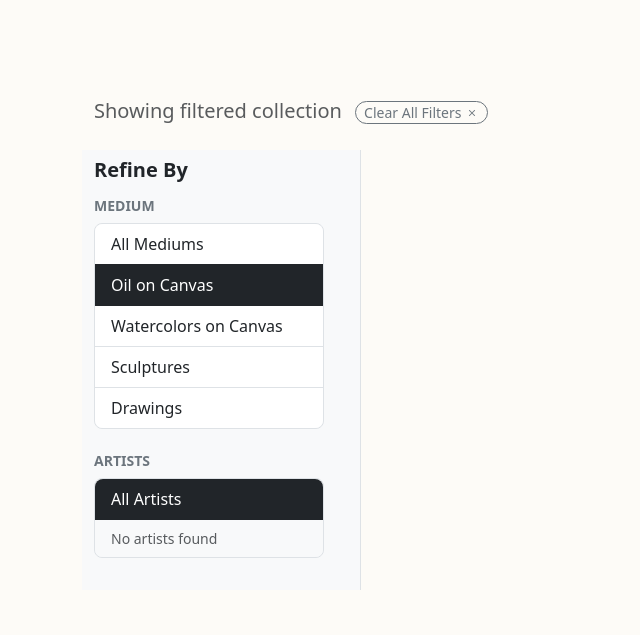
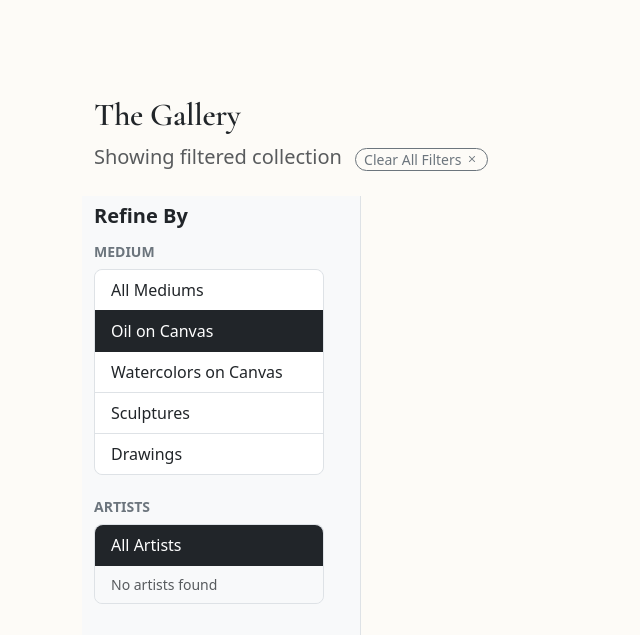
Before and after one commit to Analisa1984/brushed-up-things, a Django app: page /gallery/?medium=oil in a window 1280 px wide. Shown: the part 220-855 px from the top of the page, without its empty margins (0-640 px from the left). Run offline with Django 5.2, Linux system fonts and the light colour scheme; data that the repository does not hold is empty; parts of the project's set-up code (start-up, migrations or seed data) failed here and were passed over.

Commit message:
Add %20 in url spaces in medium choiuces urls. Add role in div instead of aria labeled by only. Add a h1 tag element.

```diff
--- a/artwork/templates/artwork/gallery.html
+++ b/artwork/templates/artwork/gallery.html
@@ -3,6 +3,12 @@
 {% block content %}
 
 <div class="container mt-5">
+
+    <div class="row mb-2">
+        <div class="col-12">
+            <h1 class="fw-bold text-dark mb-0 fs-2">The Gallery</h1>
+        </div>
+    </div>
 
    <div class="d-flex justify-content-between align-items-center mb-4 flex-wrap gap-3">
         <div>
@@ -25,7 +31,7 @@
 
     <div class="row">
 
-        <div class="col-lg-3 offcanvas-lg offcanvas-start border-end bg-body-tertiary" tabindex="-1" id="filterSidebar" aria-labelledby="filterSidebarLabel">
+        <div class="col-lg-3 offcanvas-lg offcanvas-start border-end bg-body-tertiary" role="complementary" tabindex="-1" id="filterSidebar" aria-labelledby="filterSidebarLabel">
 
             <div class="offcanvas-header border-bottom d-lg-none">
                 <h5 class="offcanvas-title fw-bold" id="filterSidebarLabel">Filter Collection</h5>
@@ -42,7 +48,7 @@
                             <a href="{% url 'gallery' %}" class="list-group-item list-group-item-action {% if not current_medium %}active bg-dark border-dark{% endif %}">
                                 All Mediums
                             </a>
-                            <a href="{% url 'gallery' %}?medium=oil on canvas" class="list-group-item list-group-item-action {% if current_medium == 'oil' %}active bg-dark border-dark{% endif %}">
+                            <a href="{% url 'gallery' %}?medium=oil%20on%20canvas" class="list-group-item list-group-item-action {% if current_medium == 'oil' %}active bg-dark border-dark{% endif %}">
                                 Oil on Canvas
                             </a>
                             <a href="{% url 'gallery' %}?medium=watercolor" class="list-group-item list-group-item-action {% if current_medium == 'watercolor' %}active bg-dark border-dark{% endif %}">
```
